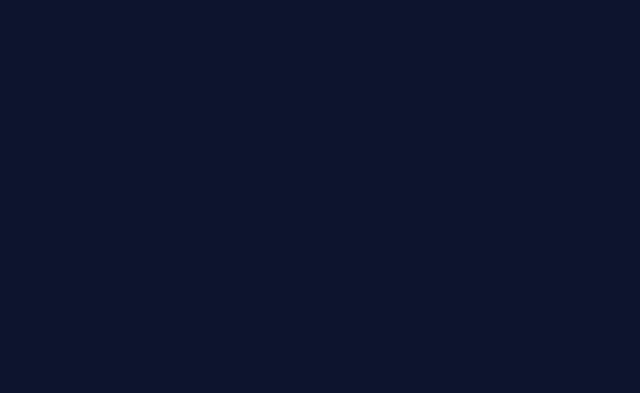
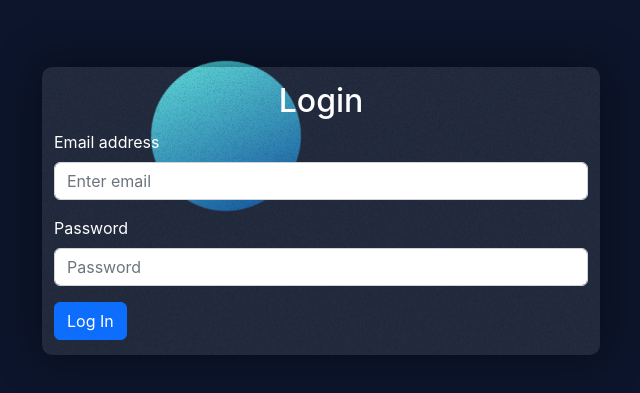
Before and after one commit to Tomas13d/cluppcarstd, a React (Create React App) app: page /login in a window 1280 px wide. Before the commit this address had no page. Shown: the part 189-582 px from the top of the page, without its empty margins (319-959 px from the left). Built offline with nearby package versions, Linux system fonts and the light colour scheme.

Commit message:
feat: login

```diff
--- a/src/App.js
+++ b/src/App.js
@@ -1,12 +1,13 @@
 import { Route, Router, Routes } from 'react-router-dom';
 import SignIn from './components/SignIn';
+import Login from './components/Login';
 import './App.css';
 
 function App() {
   return (
     <Routes>
       <Route path="/register" element={<SignIn />} />
-      {/* <Route exact path="/login" element={<Login />} /> */}
+       <Route path="/login" element={<Login />} />
     </Routes>
   );
 }
--- a/src/components/SignIn/index.jsx
+++ b/src/components/SignIn/index.jsx
@@ -28,7 +28,7 @@ function SignIn() {
         <circle className="shape1"></circle>
       </div>
       <Container className="register-form-cont col-sm-10 col-md-8 col-lg-8 col-xl-6">
-        <h2 className="form-title">Register</h2>
+        <h2 className="form-title">Sign Up</h2>
         <Form>
           <Form.Group className="mb-3" controlId="Email">
             <Form.Label>Email address</Form.Label>
--- a/src/components/login/index.jsx
+++ b/src/components/login/index.jsx
@@ -0,0 +1,56 @@
+import { useEffect, useState } from "react";
+import { Button, Container, Form } from "react-bootstrap";
+import "./Login.css";
+
+function Login() {
+  const [values, setValues] = useState({
+    email: "",
+    password: "",
+  });
+  const [errorHandler, setErrorHandler] = useState("");
+
+  const handleChange = (e) => {
+    setValues({ ...values, [e.target.name]: e.target.value });
+  };
+
+
+  return (
+    <Container className="register-cont d-flex justify-content-center align-items-center">
+      <div class="background-container">
+        <circle className="shape2"></circle>
+      </div>
+      <Container className="register-form-cont col-sm-10 col-md-8 col-lg-8 col-xl-6">
+        <h2 className="form-title">Login</h2>
+        <Form>
+          <Form.Group className="mb-3" controlId="Email">
+            <Form.Label>Email address</Form.Label>
+            <Form.Control
+              type="email"
+              placeholder="Enter email"
+              name="email"
+              onChange={handleChange}
+            />
+          </Form.Group>
+
+          <Form.Group className="mb-3" controlId="Password">
+            <Form.Label>Password</Form.Label>
+            <Form.Control
+              type="password"
+              placeholder="Password"
+              name="password"
+              onChange={handleChange}
+            />
+          </Form.Group>
+          <Form.Text className="text-danger">
+             {errorHandler}
+            </Form.Text>
+          <Button variant="primary" type="submit">
+           Log In
+          </Button>
+        </Form>
+      </Container>
+    </Container>
+  );
+}
+
+export default Login;
--- a/src/components/login/login.css
+++ b/src/components/login/login.css
@@ -0,0 +1,13 @@
+.background-container .shape2 {
+    height: 150px;
+    width: 150px;
+    position: absolute;
+    border-radius: 50%;
+  }
+
+.shape2 {
+    background: linear-gradient(to right, #49cfd6, #0455a1);
+    left: 50px;
+    top: 200px;
+    transform: translate(0, 20);
+  }
```
